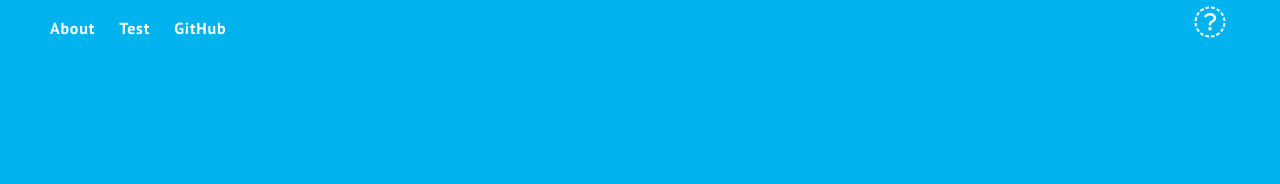
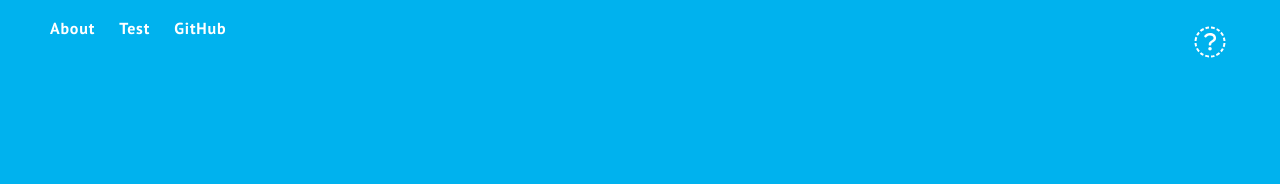
Before and after one commit to DS4PS/ds4ps_dev_site, a Jekyll site: the page built from about.md, in a window 1280 px wide. Shown: the top 184 px of the page. Built offline with Jekyll 4.4.1, drawn with Linux system fonts in a browser that asks for light colours; nearby versions of some CDN libraries; library files that are not in the unit come from our copies.

Commit message:
Update header.html

```diff
--- a/_includes/header.html
+++ b/_includes/header.html
@@ -12,7 +12,7 @@
 
     </nav>
 
-         <a href="https://github.com/DS4PS/ds4ps_dev_site/tree/master/_posts" target="_blank" style="float:right;margin-right:50px;line-height:56px;">
+         <a href="https://github.com/DS4PS/ds4ps_dev_site/tree/master/_posts" target="_blank" style="float:right;margin-right:50px;line-height:56px;margin-top:20px;">
             <p class="fa fa-github fa-2x" style="color:white;text-align:right;"></p>
          </a>
 
```
